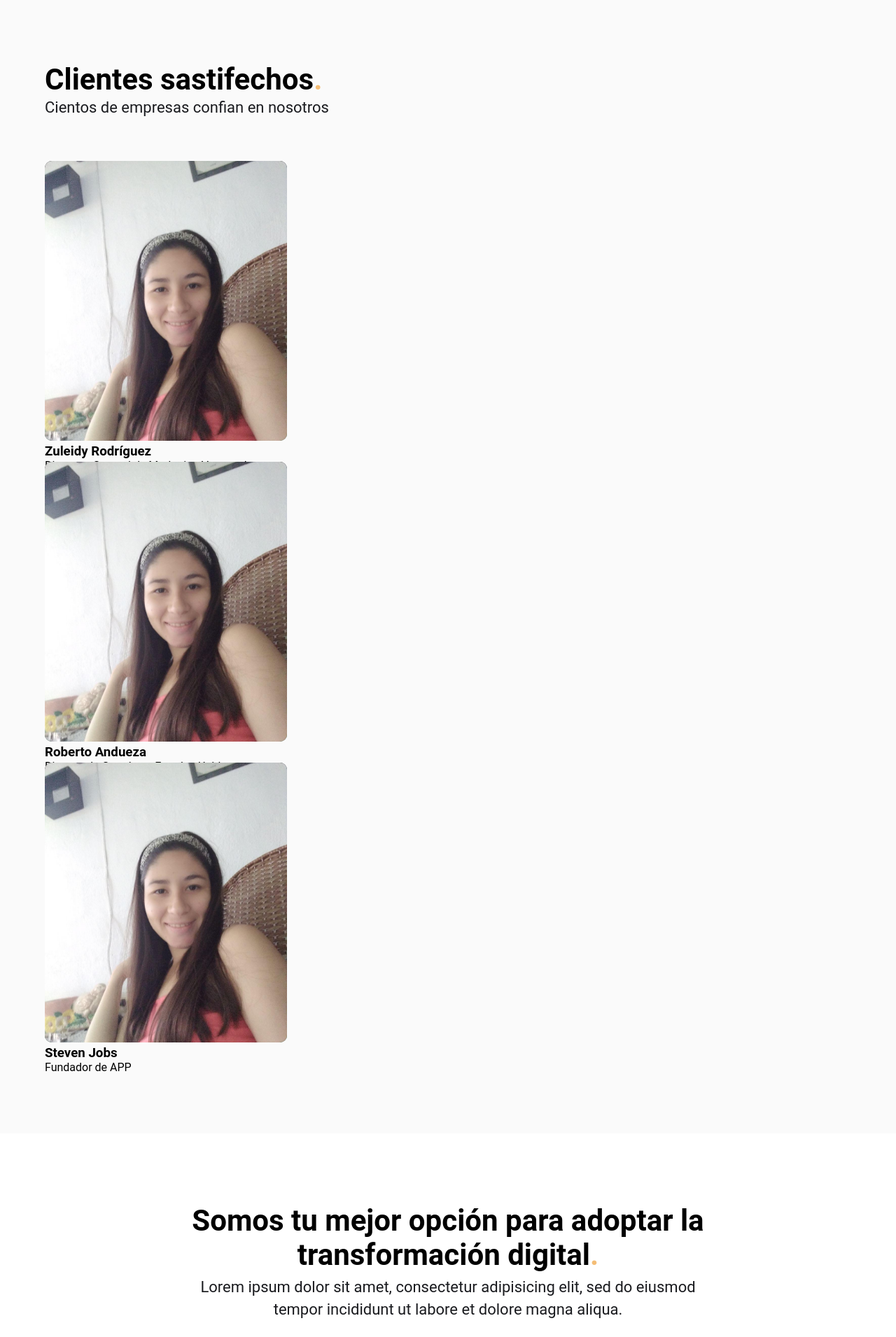
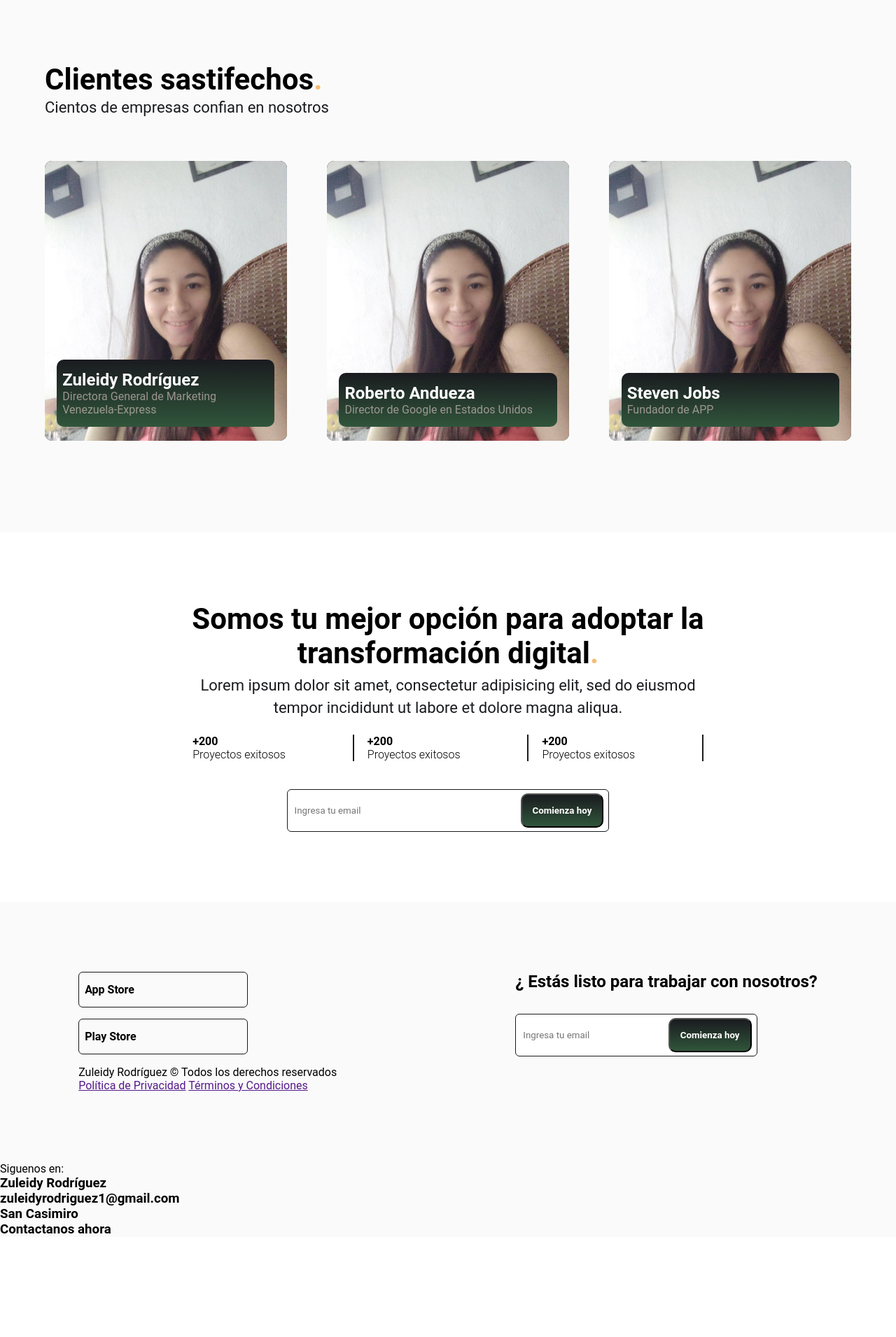
Before and after one commit to zulean1/Paginas-Web, a PHP site: page /views/index.html in a window 1280 px wide. Shown: the part 2640-4551 px from the top of the page at 70% size. After the commit the page ends 4403 px from the top, so only its background shows below. Run offline with PHP 8.4, Linux system fonts and the light colour scheme.

Commit message:
segunda parte de ccs en carpeta Pagina-2

```diff
--- a/Pagina-2/css/style.css
+++ b/Pagina-2/css/style.css
@@ -252,12 +252,16 @@ body{
 	font-size: 24px;
 	margin-bottom: 4px;
 }
-
 .testimony{
 	background: #fafafa;
+}
+
+.container__testimony{
+
 	display: flex;
 	justify-content: space-between;
 	align-items: center;
+	flex-wrap: wrap;
 
 }
 
@@ -277,3 +281,128 @@ body{
 	object-fit: cover;
 	position: center top;
 }
+
+.testimony__copy{
+	position: absolute;
+	left: 5%;
+	bottom: 20px;
+	width: 90%;
+	background: linear-gradient(180deg, var(--color5) 0% ,var(--color6) 100% );
+	color: #fff;
+	border-radius: 10px;
+	margin: 0 auto;
+	box-shadow: var(--shadow), var(--color_shadow);
+	padding: 15px 8px;
+	display: flex;
+	align-items: center;
+
+}
+
+
+.testimony__name{
+	font-size: 24px;
+	line-height: 28px;
+}
+
+.testimony__position{
+	color: var(--color4);
+}
+
+.check{
+	display: flex;
+	justify-content: space-evenly;
+	flex-wrap: wrap;
+	margin: 0 auto;
+
+}
+
+.check__item{
+	width: 30%;
+	padding-right: 10px;
+	border-right: 2px solid var(--color5);
+	display: flex;
+}
+
+.check__number{
+	font-weight: 700;
+}
+
+.check__copy{
+	font-weight: 300;
+}
+
+.newslestter{
+	width: 60%;
+	margin: 0 auto;
+	margin-top: 40px;
+	height: auto;
+	font-family: inherit;
+	position: relative;
+	border-radius: 6px;
+}
+
+.newslestter--modifier{
+	width: 80%;
+	margin: 0;
+}
+.newslestter__input{
+	width: 100%;
+	height: 100%;
+	padding: 22px 10px;
+	outline: none;
+	font-family: inherit;
+	border-radius: 6px;
+	border: 1px solid var(--color5);
+}
+
+.newslestter__submit{
+	position: absolute;
+	border-radius: 10px;
+	right: 8px;
+	top: 10%;
+	height: 80%;
+	background: linear-gradient(180deg, var(--color5) 0% ,var(--color6) 100% );
+	color: #fff;
+	padding: 0 15px;
+	font-family: inherit;
+    font-weight: 700;
+    cursor: pointer;
+}
+
+.footer{
+	background: #fafafa;
+
+}
+
+.footer__caption{
+	display: flex;
+	flex-wrap: wrap;
+	justify-content: space-evenly;
+}
+
+.footer__title{
+	font-size: 24px;
+	margin-bottom: 32px;
+}
+
+.download{
+	width: 50%;
+
+}
+
+.download__app{
+	display: flex;
+    justify-content: space-between;
+	flex-wrap: wrap;
+}
+
+.download__item{
+	display: flex;
+	padding: 15px 8px;
+	border-radius: 6px;
+	border: 1px solid var(--color5);
+	width: 42%;
+	align-items: center;
+	margin-right: 20px;
+	margin-bottom: 16px;
+}
--- a/Pagina-2/views/index.html
+++ b/Pagina-2/views/index.html
@@ -111,7 +111,7 @@
 				</div>
 
 				<div class="background">
-					<img src="../img/computer.jpeg" class="background__img">
+					<img src="../img/php.jpg" class="background__img">
 					<div class="background__text">
 						<h3 class="background__title">La educación en línea</h3>
 					    <p class="backgroud__copy">La realidad transformará por completo la educación</p>
@@ -195,12 +195,14 @@
 			 			<p class="check__copy">Proyectos exitosos</p>
 
 			 		</div>
+			 	</div>
 			 		<div class="check__item">
 			 		<div class="check__numbers">
 			 			<p class="check__number">+200</p>
 			 			<p class="check__copy">Proyectos exitosos</p>
 
 			 		</div>
+			 	</div>
 			 		<div class="check__item">
 			 		<div class="check__numbers">
 			 			<p class="check__number">+200</p>
@@ -223,12 +225,13 @@
 				    <div class="download__item">
 					    <h4 class="download__title">App Store</h4>
 				   </div>
-			   </div>
-			   <div class="download__app">
-			       <div class="download__item">
+				 </div>
+				   <div class="download__app">
+				   <div class="download__item">
 				       <h4 class="download__title">Play Store</h4>
 				   </div>
 			   </div>
+
 
 			   <div class="footer__copy">
 				    <p class="coyright"> Zuleidy Rodríguez &copy; Todos los derechos reservados </p>
@@ -243,10 +246,15 @@
 			 	<input type="submit" name="" class="newslestter__submit" value="Comienza hoy">
 			 </form>
 			</section>
-			<div class="socialmedia">
+
+
+
+
+		</div>
+		<div class="socialmedia">
 				<p class="socialmedia__legend">Siguenos en:</p>
 			</div>
-			<div class="contact">
+		<div class="contact">
 				<div class="item__contact">
 					<h3 class="contact__title">Zuleidy Rodríguez</h3>
 				</div>
@@ -260,9 +268,6 @@
 					<h3 class="contact__title">Contactanos ahora</h3>
 				</div>
 			</div>
-
-
-		</div>
 	</footer>
 
 
```
